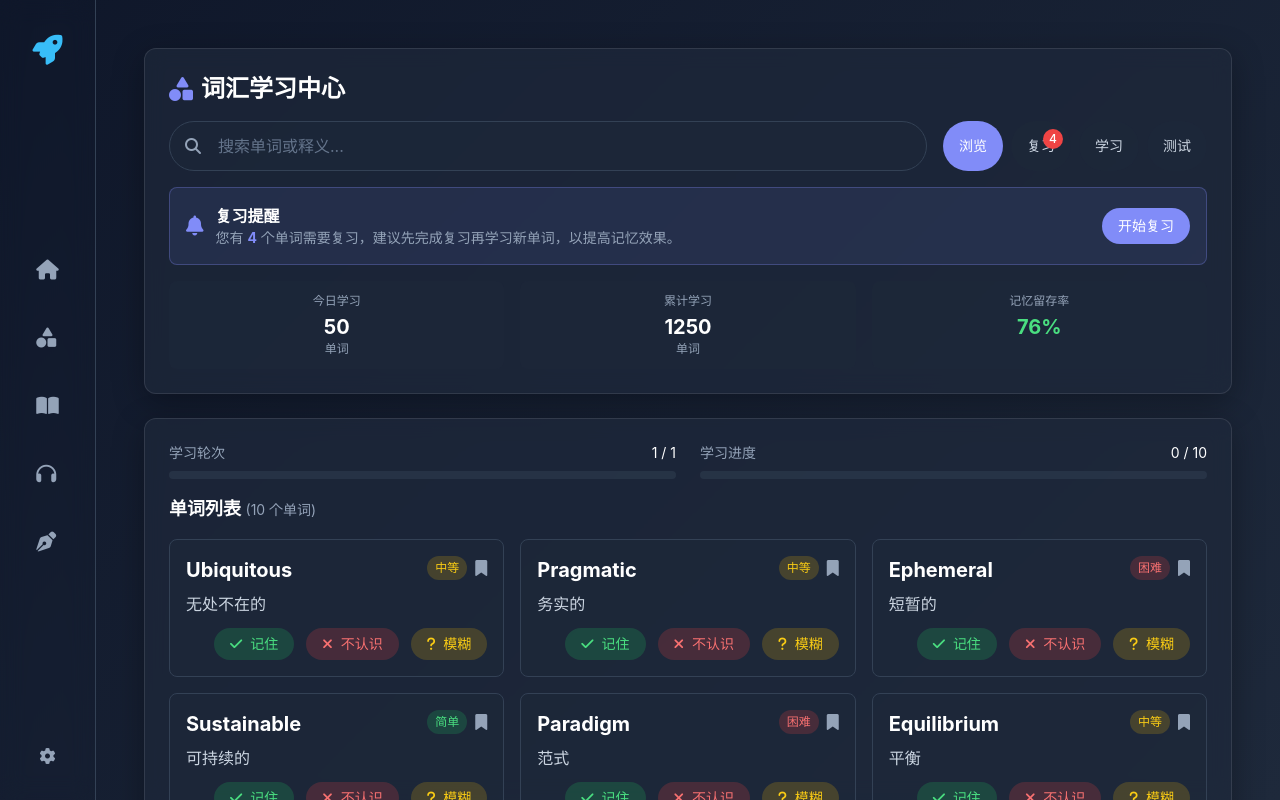
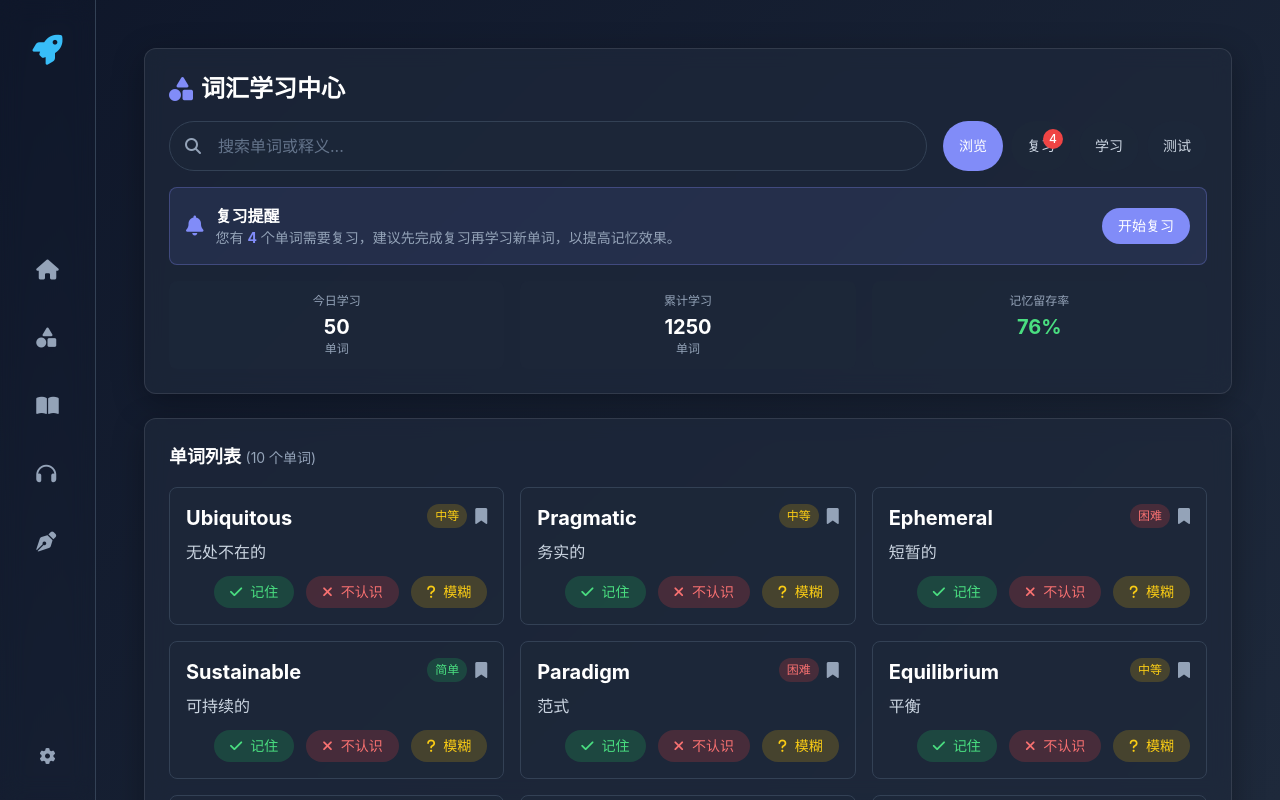
Before and after one commit to Kwillited/StarMapEnglish, a Vue app: page /vocabulary in a window 1280 px wide. Built offline with nearby package versions, Linux system fonts and the light colour scheme.

Commit message:
区分浏览和学习模式的显示，仅在学习模式下显示进度条

```diff
--- a/src/views/Vocabulary.vue
+++ b/src/views/Vocabulary.vue
@@ -153,8 +153,8 @@ wordStore.initializeTotalReviewWords();
         </div>
       </div>
 
-      <!-- 学习进度（非复习模式） -->
-      <div v-else class="mb-4 flex flex-col md:flex-row gap-6">
+      <!-- 学习进度（仅学习模式） -->
+      <div v-else-if="wordStore.studyMode === 'study'" class="mb-4 flex flex-col md:flex-row gap-6">
         <!-- 学习轮次部分 -->
         <div class="flex-1">
           <!-- 学习轮次 -->
```
